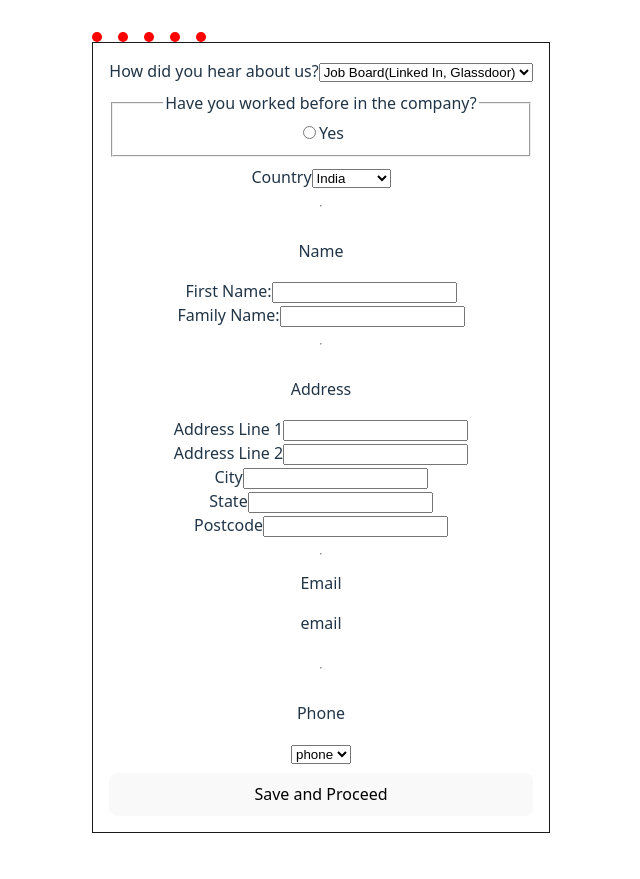
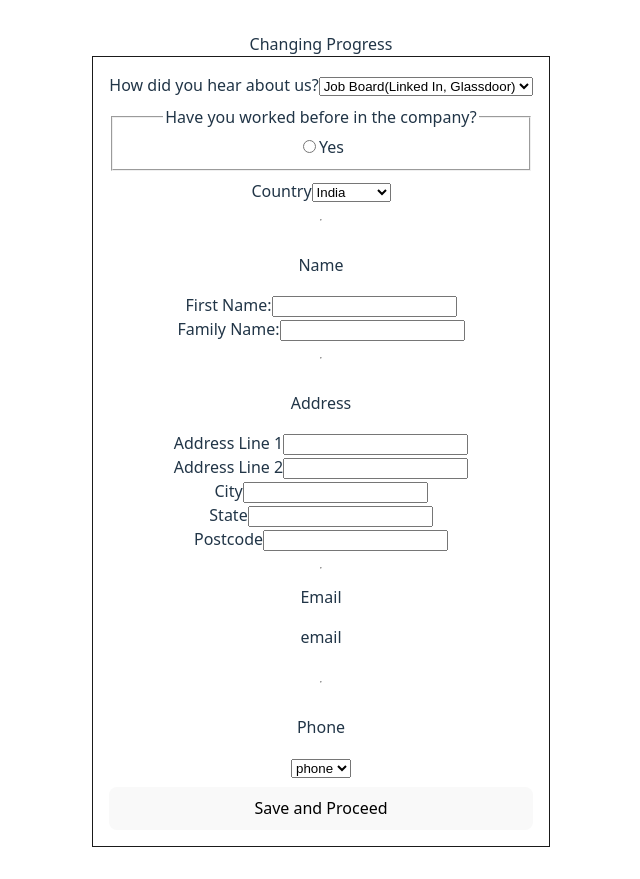
Before and after one commit to priyasharma27021992/Multi-Step-Application-Wizard, a React (Vite) app: page / in a window 1280 px wide. Shown: the whole page, without its empty margins (319-959 px from the left). Built offline with nearby package versions, Linux system fonts and the light colour scheme.

Commit message:
adding new progress as this one is slow and not that great from performncae pov

```diff
--- a/src/components/Progress/Progress.tsx
+++ b/src/components/Progress/Progress.tsx
@@ -1,50 +1,5 @@
 const Progress = ({ currentStep = 1 }) => {
-	//5 steps
-	//5 circles
-	//4 lines
-	//5 circles showing step
-
-	return (
-		<div
-			className='flex'
-			style={{ flexDirection: 'row', gap: '16px', position: 'relative' }}>
-			<div
-				style={{
-					width: '10px',
-					height: '10px',
-					backgroundColor: 'red',
-					borderRadius: '100%',
-				}}></div>
-			<div
-				style={{
-					width: '10px',
-					height: '10px',
-					backgroundColor: 'red',
-					borderRadius: '100%',
-				}}></div>
-			<div
-				style={{
-					width: '10px',
-					height: '10px',
-					backgroundColor: 'red',
-					borderRadius: '100%',
-				}}></div>
-			<div
-				style={{
-					width: '10px',
-					height: '10px',
-					backgroundColor: 'red',
-					borderRadius: '100%',
-				}}></div>
-			<div
-				style={{
-					width: '10px',
-					height: '10px',
-					backgroundColor: 'red',
-					borderRadius: '100%',
-				}}></div>
-		</div>
-	);
+	return <div>Changing Progress</div>;
 };
 
 export default Progress;
```
